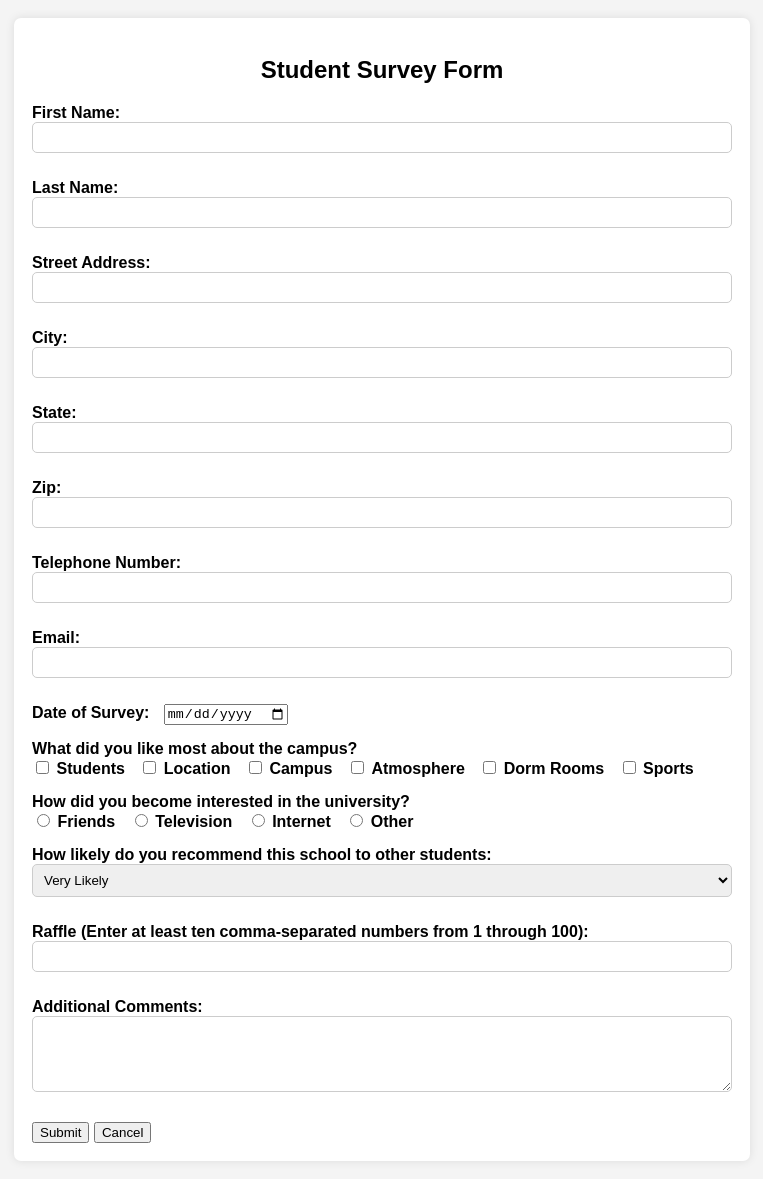
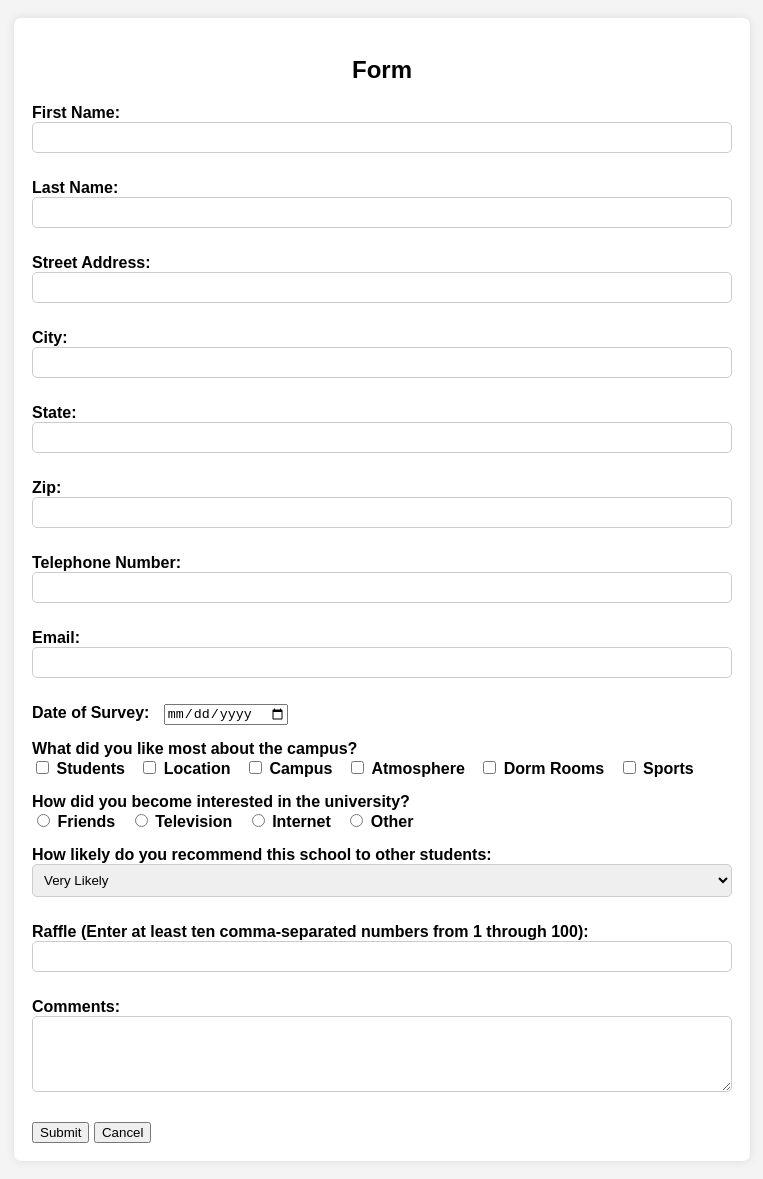
Before and after one commit to MSR14/SWE645-HW2, a plain HTML site: page index.html in a window 1280 px wide. Shown: the whole page, without its empty margins (258-1021 px from the left). Drawn offline with Linux system fonts and the light colour scheme.

Commit message:
testing jenkins pipeline

```diff
--- a/index.html
+++ b/index.html
@@ -50,7 +50,7 @@
   </head>
   <body>
     <div class="container">
-      <h2>Student Survey Form</h2>
+      <h2>Form</h2>
       <form action="#" method="post">
         <div class="form-group">
           <label for="firstName">First Name:</label>
@@ -166,7 +166,7 @@
         </div>
 
         <div class="form-group">
-          <label for="comments">Additional Comments:</label>
+          <label for="comments">Comments:</label>
           <textarea id="comments" name="comments" rows="4"></textarea>
         </div>
 
```
